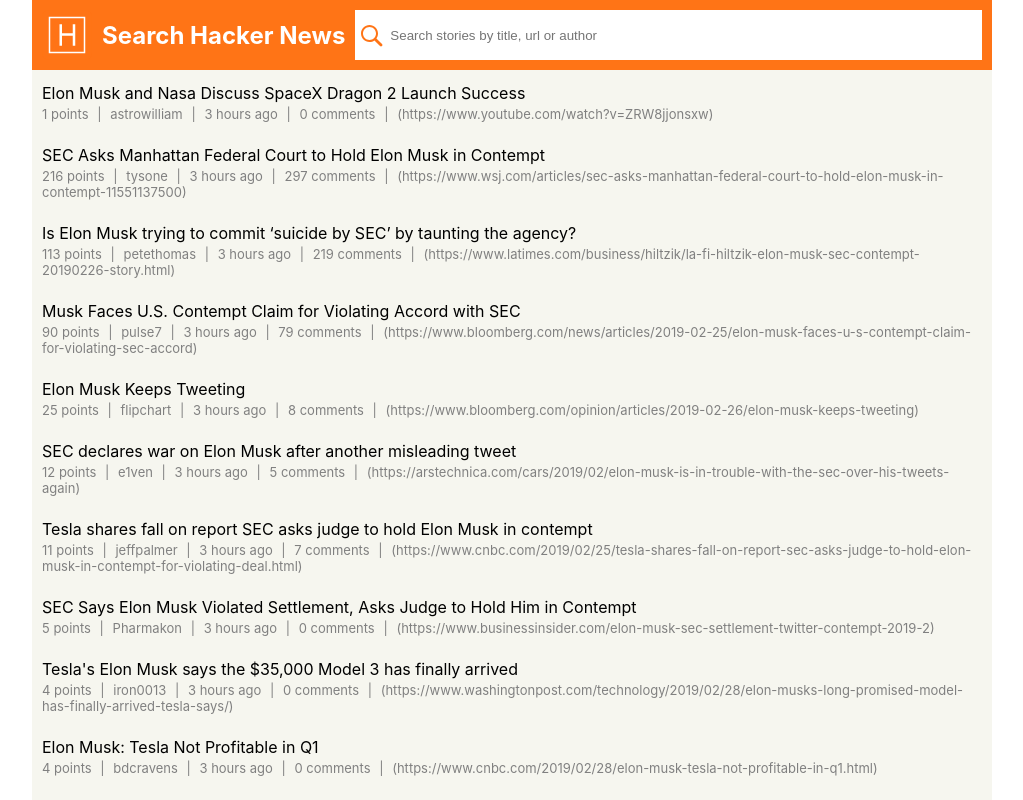
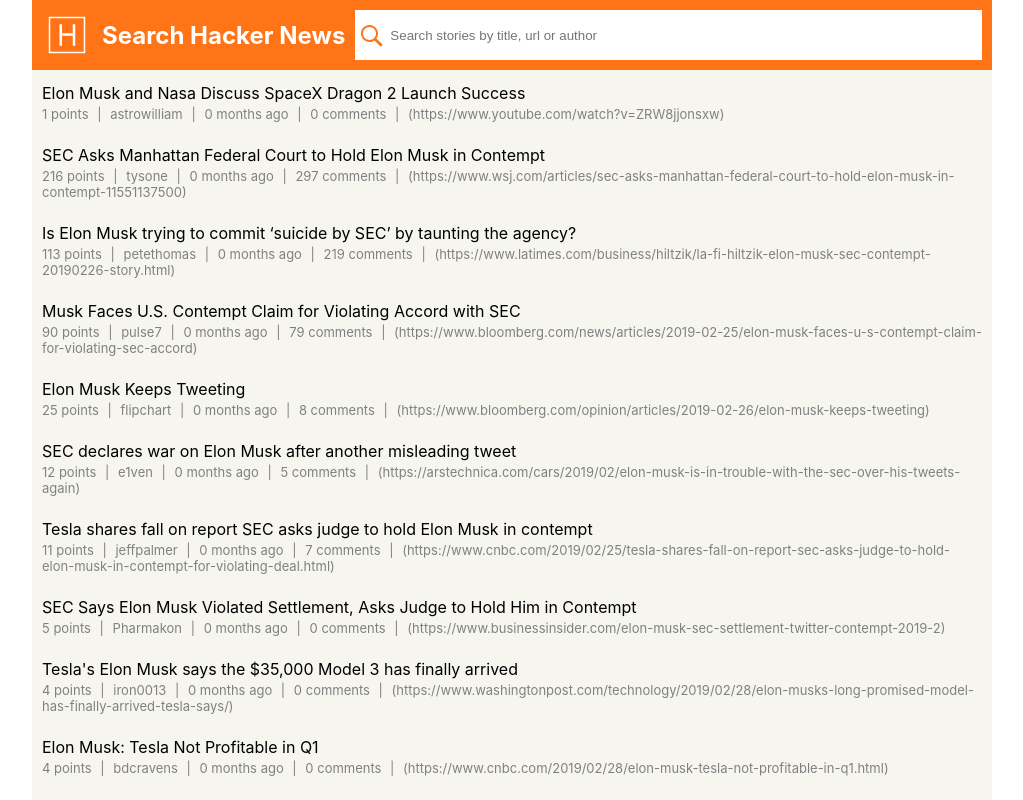
Before and after one commit to popaclctin/HN-search, a React (Create React App) app: page / in a window 1280 px wide. Shown: the top 800 px of the page, without its empty margins (128-1151 px from the left). Built offline with nearby package versions, Linux system fonts and the light colour scheme.

Commit message:
Implement partially calcElapsedTime function

```diff
--- a/src/App.css
+++ b/src/App.css
@@ -45,6 +45,11 @@ main {
   padding: 10px;
 }
 
+.item a {
+  text-decoration: none;
+  color: black;
+}
+
 .item p {
   margin: 3px 0;
 }
@@ -60,7 +65,6 @@ main {
 }
 
 .item .info a {
-  text-decoration: none;
   color: grey;
 }
 
--- a/src/App.js
+++ b/src/App.js
@@ -46,7 +46,9 @@ const Item = ({ item }) => {
   const { title, url, author, points, num_comments, created_at_i } = item;
   return (
     <div className="item">
-      <p>{title}</p>
+      <p>
+        <a href={url}>{title}</a>
+      </p>
       <div className="info">
         <span>{points} points</span>
         <span>{author}</span>
@@ -61,7 +63,33 @@ const Item = ({ item }) => {
 };
 
 const calcElapsedTime = dt => {
-  return "3 hours ago";
+  const now = new Date();
+  const date = new Date(dt * 1000);
+  let result;
+  const elapsedSec = Math.floor((now - date) / 1000);
+  if (elapsedSec < 60)
+    result = `${elapsedSec} second${elapsedSec === 1 ? "" : "s"} ago`;
+
+  const elapsedMin = Math.floor(elapsedSec / 60);
+  if (elapsedMin < 60)
+    result = `${elapsedMin} minute${elapsedMin === 1 ? "" : "s"} ago`;
+
+  const elapsedHours = Math.floor(elapsedMin / 60);
+  if (elapsedHours < 24)
+    result = `${elapsedHours} hour${elapsedHours === 1 ? "" : "s"} ago`;
+
+  const elapsedDays = Math.floor(elapsedHours / 24);
+  if (elapsedDays < 31)
+    result = `${elapsedDays} day${elapsedDays === 1 ? "" : "s"} ago`;
+
+  const elapsedMonths = Math.floor(elapsedDays / 31);
+  if (elapsedMonths < 12)
+    result = `${elapsedMonths} month${elapsedMonths === 1 ? "" : "s"} ago`;
+  else {
+    const elapsedYears = Math.floor(elapsedMonths / 12);
+    result = `${elapsedYears} year${elapsedYears === 1 ? "" : "s"} ago`;
+  }
+  return result;
 };
 
 const Nav = props => {
```
